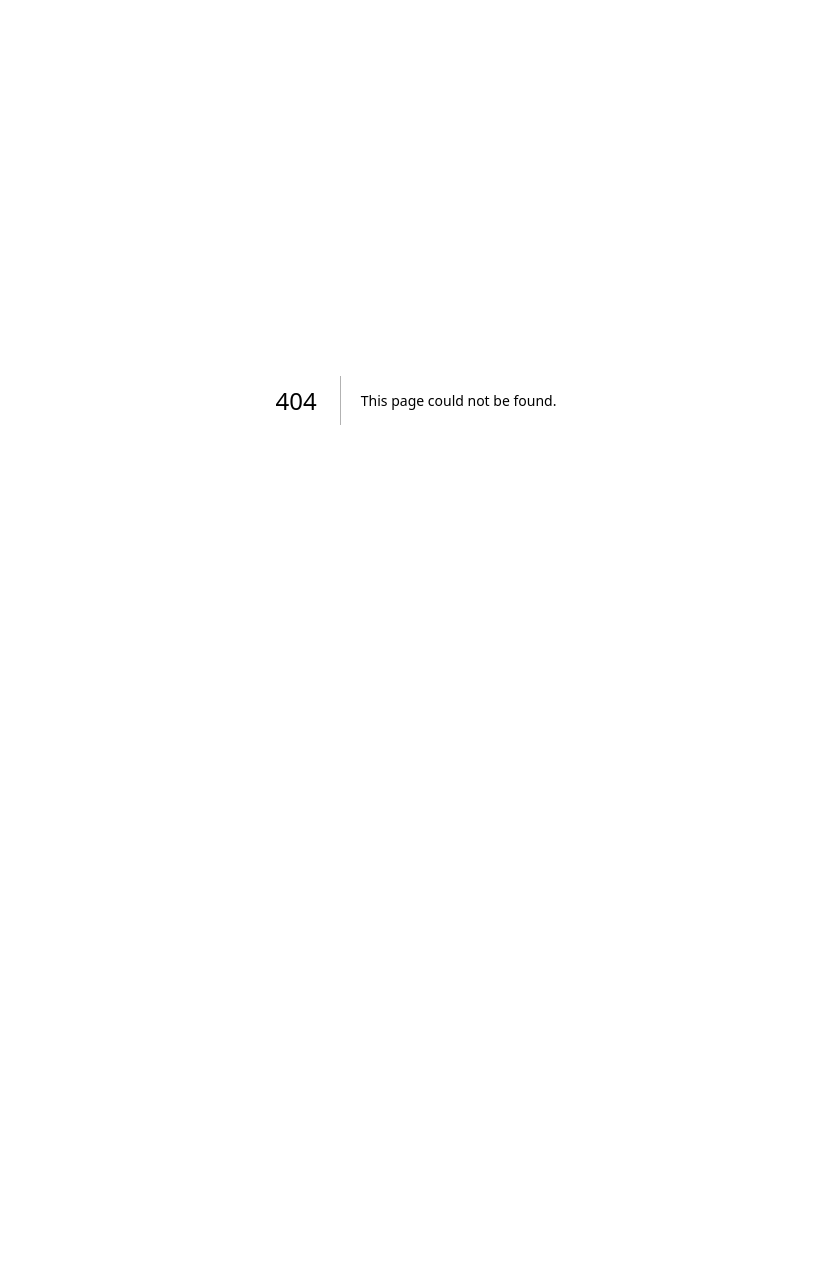
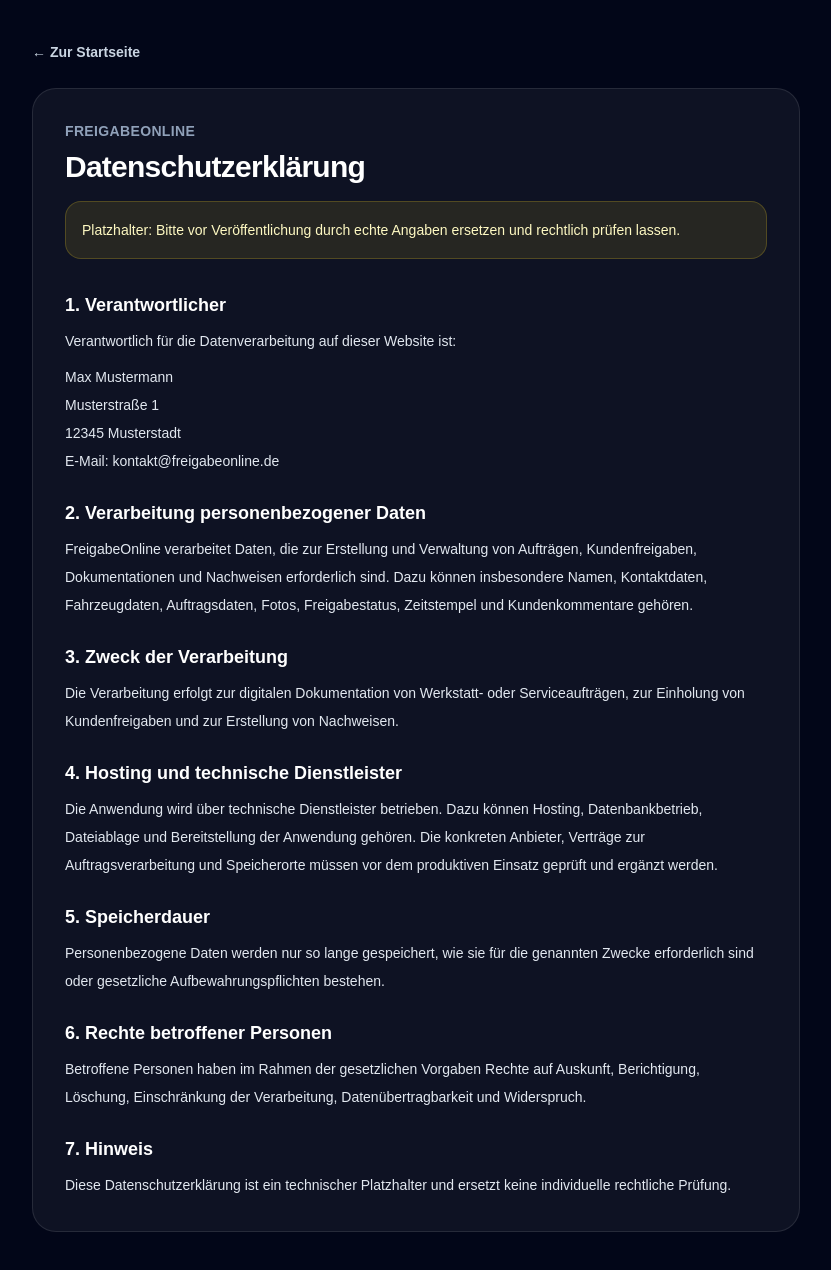
Before and after one commit to cedrikrie-byte/klarfreigabe, a Next.js app: page /datenschutz in a window 1280 px wide. Before the commit this address had no page. Shown: the whole page, without its empty margins (224-1055 px from the left). Before the commit the page ends 800 px from the top, so only its background shows below. Built offline with nearby package versions, Linux system fonts and the light colour scheme; no server answers.

Commit message:
Add legal placeholder pages

```diff
--- /dev/null
+++ b/src/app/datenschutz/page.tsx
@@ -0,0 +1,118 @@
+import Link from "next/link";
+import { APP_NAME, APP_DOMAIN } from "@/lib/branding";
+
+export default function DatenschutzPage() {
+  return (
+    <main className="min-h-screen bg-slate-950 px-4 py-6 text-white sm:px-6 sm:py-10">
+      <div className="mx-auto w-full max-w-3xl">
+        <Link href="/" className="text-sm font-semibold text-slate-300">
+          ← Zur Startseite
+        </Link>
+
+        <div className="mt-6 rounded-3xl border border-white/10 bg-white/5 p-5 sm:p-8">
+          <p className="text-sm font-semibold uppercase tracking-wide text-slate-400">
+            {APP_NAME}
+          </p>
+
+          <h1 className="mt-2 text-3xl font-bold tracking-tight">
+            Datenschutzerklärung
+          </h1>
+
+          <p className="mt-4 rounded-2xl border border-yellow-300/20 bg-yellow-300/10 p-4 text-sm leading-6 text-yellow-100">
+            Platzhalter: Bitte vor Veröffentlichung durch echte Angaben ersetzen
+            und rechtlich prüfen lassen.
+          </p>
+
+          <section className="mt-8 space-y-6 text-sm leading-7 text-slate-200">
+            <div>
+              <h2 className="text-lg font-bold text-white">
+                1. Verantwortlicher
+              </h2>
+              <p className="mt-2">
+                Verantwortlich für die Datenverarbeitung auf dieser Website ist:
+              </p>
+              <p className="mt-2">
+                Max Mustermann
+                <br />
+                Musterstraße 1
+                <br />
+                12345 Musterstadt
+                <br />
+                E-Mail: kontakt@{APP_DOMAIN}
+              </p>
+            </div>
+
+            <div>
+              <h2 className="text-lg font-bold text-white">
+                2. Verarbeitung personenbezogener Daten
+              </h2>
+              <p className="mt-2">
+                {APP_NAME} verarbeitet Daten, die zur Erstellung und Verwaltung
+                von Aufträgen, Kundenfreigaben, Dokumentationen und Nachweisen
+                erforderlich sind. Dazu können insbesondere Namen, Kontaktdaten,
+                Fahrzeugdaten, Auftragsdaten, Fotos, Freigabestatus,
+                Zeitstempel und Kundenkommentare gehören.
+              </p>
+            </div>
+
+            <div>
+              <h2 className="text-lg font-bold text-white">
+                3. Zweck der Verarbeitung
+              </h2>
+              <p className="mt-2">
+                Die Verarbeitung erfolgt zur digitalen Dokumentation von
+                Werkstatt- oder Serviceaufträgen, zur Einholung von
+                Kundenfreigaben und zur Erstellung von Nachweisen.
+              </p>
+            </div>
+
+            <div>
+              <h2 className="text-lg font-bold text-white">
+                4. Hosting und technische Dienstleister
+              </h2>
+              <p className="mt-2">
+                Die Anwendung wird über technische Dienstleister betrieben.
+                Dazu können Hosting, Datenbankbetrieb, Dateiablage und
+                Bereitstellung der Anwendung gehören. Die konkreten Anbieter,
+                Verträge zur Auftragsverarbeitung und Speicherorte müssen vor
+                dem produktiven Einsatz geprüft und ergänzt werden.
+              </p>
+            </div>
+
+            <div>
+              <h2 className="text-lg font-bold text-white">
+                5. Speicherdauer
+              </h2>
+              <p className="mt-2">
+                Personenbezogene Daten werden nur so lange gespeichert, wie sie
+                für die genannten Zwecke erforderlich sind oder gesetzliche
+                Aufbewahrungspflichten bestehen.
+              </p>
+            </div>
+
+            <div>
+              <h2 className="text-lg font-bold text-white">
+                6. Rechte betroffener Personen
+              </h2>
+              <p className="mt-2">
+                Betroffene Personen haben im Rahmen der gesetzlichen Vorgaben
+                Rechte auf Auskunft, Berichtigung, Löschung, Einschränkung der
+                Verarbeitung, Datenübertragbarkeit und Widerspruch.
+              </p>
+            </div>
+
+            <div>
+              <h2 className="text-lg font-bold text-white">
+                7. Hinweis
+              </h2>
+              <p className="mt-2">
+                Diese Datenschutzerklärung ist ein technischer Platzhalter und
+                ersetzt keine individuelle rechtliche Prüfung.
+              </p>
+            </div>
+          </section>
+        </div>
+      </div>
+    </main>
+  );
+}
--- /dev/null
+++ b/src/app/impressum/page.tsx
@@ -0,0 +1,80 @@
+import Link from "next/link";
+import { APP_NAME, APP_DOMAIN } from "@/lib/branding";
+
+export default function ImpressumPage() {
+  return (
+    <main className="min-h-screen bg-slate-950 px-4 py-6 text-white sm:px-6 sm:py-10">
+      <div className="mx-auto w-full max-w-3xl">
+        <Link href="/" className="text-sm font-semibold text-slate-300">
+          ← Zur Startseite
+        </Link>
+
+        <div className="mt-6 rounded-3xl border border-white/10 bg-white/5 p-5 sm:p-8">
+          <p className="text-sm font-semibold uppercase tracking-wide text-slate-400">
+            {APP_NAME}
+          </p>
+
+          <h1 className="mt-2 text-3xl font-bold tracking-tight">
+            Impressum
+          </h1>
+
+          <p className="mt-4 rounded-2xl border border-yellow-300/20 bg-yellow-300/10 p-4 text-sm leading-6 text-yellow-100">
+            Platzhalter: Bitte vor Veröffentlichung durch deine echten Angaben
+            ersetzen und rechtlich prüfen lassen.
+          </p>
+
+          <section className="mt-8 space-y-4 text-sm leading-7 text-slate-200">
+            <div>
+              <h2 className="text-lg font-bold text-white">
+                Angaben gemäß § 5 TMG
+              </h2>
+              <p className="mt-2">
+                Max Mustermann
+                <br />
+                Musterstraße 1
+                <br />
+                12345 Musterstadt
+                <br />
+                Deutschland
+              </p>
+            </div>
+
+            <div>
+              <h2 className="text-lg font-bold text-white">Kontakt</h2>
+              <p className="mt-2">
+                E-Mail: kontakt@{APP_DOMAIN}
+                <br />
+                Telefon: +49 000 000000
+              </p>
+            </div>
+
+            <div>
+              <h2 className="text-lg font-bold text-white">
+                Verantwortlich für den Inhalt
+              </h2>
+              <p className="mt-2">
+                Max Mustermann
+                <br />
+                Musterstraße 1
+                <br />
+                12345 Musterstadt
+              </p>
+            </div>
+
+            <div>
+              <h2 className="text-lg font-bold text-white">
+                Haftungsausschluss
+              </h2>
+              <p className="mt-2">
+                Trotz sorgfältiger inhaltlicher Kontrolle übernehmen wir keine
+                Haftung für die Inhalte externer Links. Für den Inhalt der
+                verlinkten Seiten sind ausschließlich deren Betreiber
+                verantwortlich.
+              </p>
+            </div>
+          </section>
+        </div>
+      </div>
+    </main>
+  );
+}
--- a/src/app/page.tsx
+++ b/src/app/page.tsx
@@ -35,6 +35,16 @@ export default function HomePage() {
               Einloggen
             </Link>
           </div>
+
+          <div className="mt-10 flex flex-wrap gap-4 text-sm text-slate-400">
+            <Link href="/impressum" className="hover:text-white">
+              Impressum
+            </Link>
+
+            <Link href="/datenschutz" className="hover:text-white">
+              Datenschutz
+            </Link>
+          </div>
         </div>
       </div>
     </main>
```
